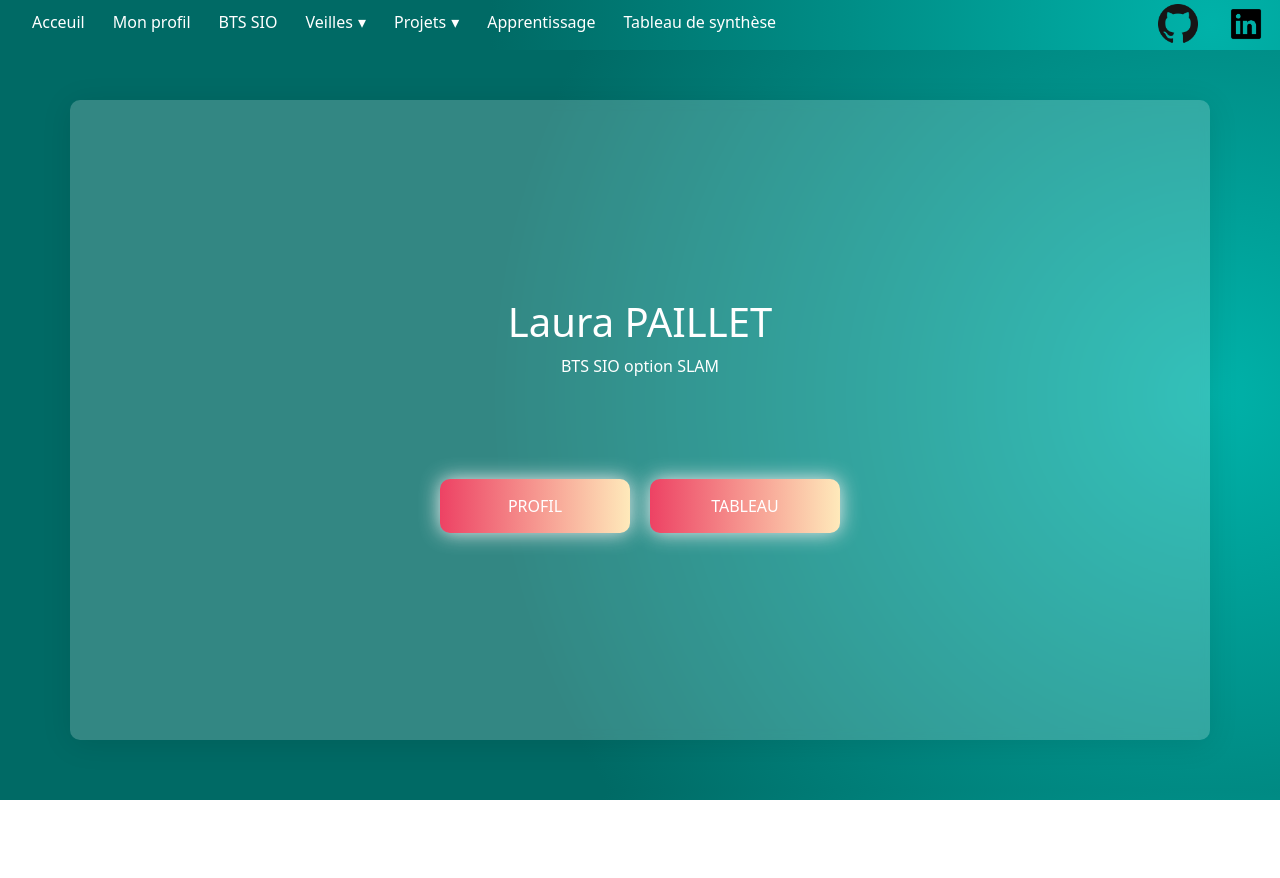
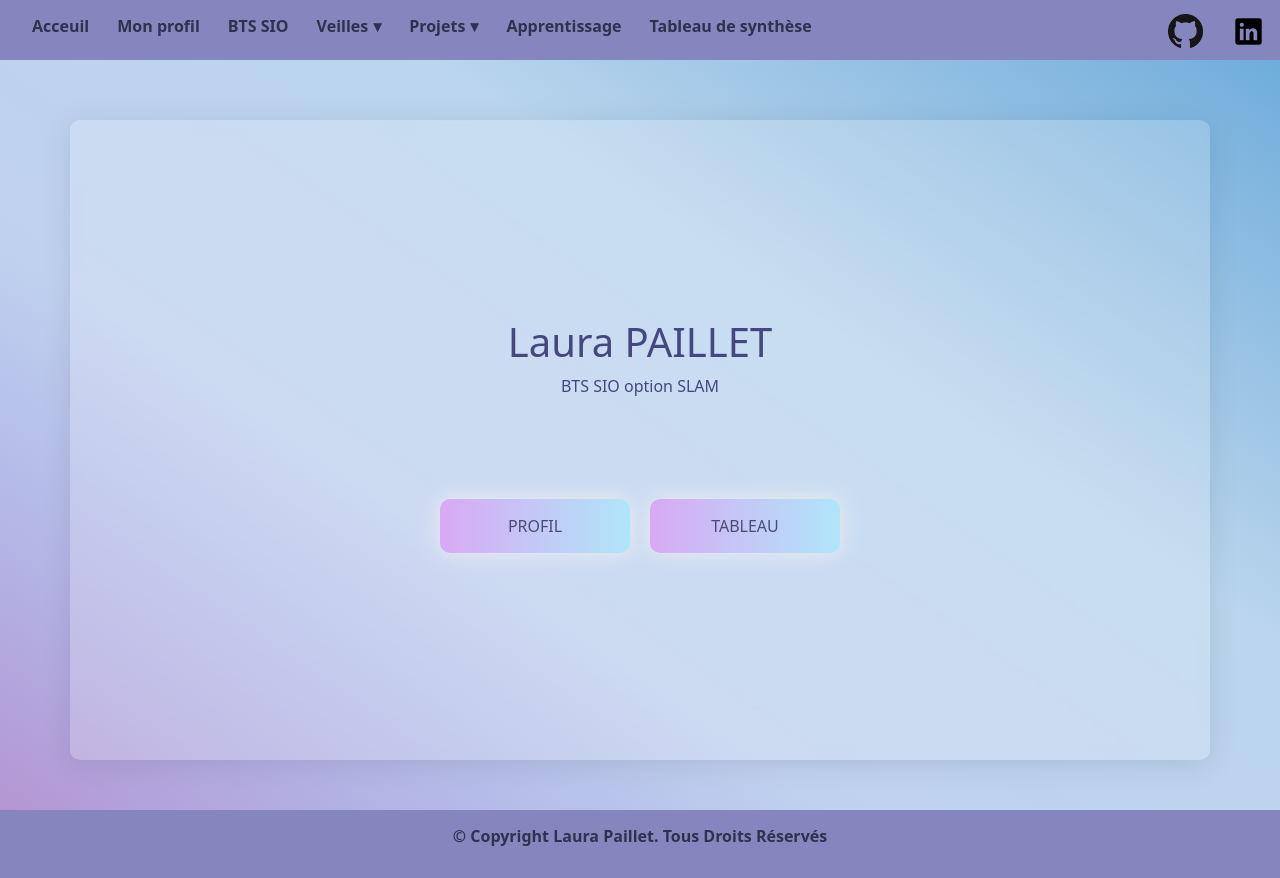
Before and after one commit to L-Paillet/laura_paillet, a plain HTML site: page html/acceuil.html in a window 1280 px wide. Before the commit the page ends 800 px from the top, so only its background shows below. Drawn offline with nearby package versions, Linux system fonts and the light colour scheme.

Commit message:
présentation BTS

```diff
--- a/css/acceuil.css
+++ b/css/acceuil.css
@@ -5,28 +5,31 @@
     grid-row-gap: 20px;
     justify-items: stretch;
     align-items: stretch;
-    max-width: 100%;
+    /* max-width: 100%; */
     height: 80vh;
     border-radius: 10px;
     background: rgba(255, 255, 255, 0.2);
     box-shadow: 0 4px 30px rgba(0, 0, 0, 0.1);
     backdrop-filter: blur(5px);
     -webkit-backdrop-filter: blur(5px);
-    margin: 50px 50px;
+    margin: 120px 50px 50px 50px;
  }
  .colContent {
     display: flex;
     flex-direction: column;
-    color: #fff;
+    color: rgb(68 72 126);
  }
 
- .vittel {
-    margin-top: 75px;
+ .btnShortcut {
+   display: flex;
+   justify-content: center;
+   flex-direction: row;
+   margin-top: 75px;
  }
 
 
  .btn-grad {
-    background-image: linear-gradient(to right, #ED4264 0%, #FFEDBC  51%, #ED4264  100%);
+    background-image: linear-gradient(to right, #d8a9f4 0%, #afe7f9 51%, #d8a9f4 100%);
     margin: 10px;
     padding: 15px 45px;
     text-align: center;
@@ -36,7 +39,7 @@
 
     box-shadow: 0 0 20px #eee;
     border-radius: 10px;
-    display: block;
+    /* display: block;é */
     border: none;
     width: 190px;
   }
@@ -48,9 +51,16 @@
   }
 
 .linkButton {
-    color: white;
+    color: #4a4d73;
+    font-weight: 500;
     text-decoration: none;
 }
-.linkButton:hover {
-    color: #fff;
+
+@media screen and (max-width: 685px) {
+   .btnShortcut {
+      display: flex;
+      justify-content: center;
+      flex-direction: column;
+      margin-top: 55px;
+    }
 }
--- a/css/common.css
+++ b/css/common.css
@@ -1,12 +1,25 @@
+/* color background */
 body {
-    background-image: radial-gradient( circle 939px at 94.7% 50%,  rgba(0,178,169,1) 0%, rgba(0,106,101,1) 76.9% );
+    background-image: linear-gradient(to right top, #b68ecd, #b3a0da, #b3b2e4, #b7c2eb, #c0d1ef, #bed2ef, #bcd4ee, #bad5ed, #a6cae8, #92bfe3, #7db4de, #65a9d9);
 }
 
+/* Footer */
+.prettyFooter {
+	background-color: rgb(134, 134, 190);
+	padding: 14px 14px;
+	color: #2d324e;
+	font-size: 16px;
+	font-weight: 600;
+}
+
+/* Menu */
 #menu {
-	color: #FFF;
-	height: 50px;
+	height: 60px;
 	padding-left: 18px;
     width: 100%;
+	position: fixed;
+	top: 0;
+	z-index: 3;
 }
 
 #menu ul, #menu li {
@@ -27,11 +40,11 @@ body {
 
 #menu a {
 	display: block;
-	line-height: 45px;
-	padding: 0 14px;
 	text-decoration: none;
-	color: #FFFFFF;
+	padding: 14px 14px;
+	color: #2d324e;
 	font-size: 16px;
+	font-weight: 600;
 }
 
 #menu a.dropdown-arrow:after {
@@ -98,17 +111,21 @@ body {
 }
 
 .menuBack {
-    background-image: radial-gradient( circle 939px at 94.7% 50%,  rgba(0,178,169,1) 0%, rgba(0,106,101,1) 76.9% );
+	background-color: rgb(134, 134, 190);
 }
 
+/* logo linkedin */
 .logoDin {
-	width: 40px;
+	width: 35px;
 }
 
+/* logo git */
 .logoGit {
-	width:40px;
+	width:35px;
 }
+/* fin Menu */
 
+/* responsive */
 @media screen and (max-width: 885px){
 	#menu {
 		position:relative
--- a/html/acceuil.html
+++ b/html/acceuil.html
@@ -12,6 +12,7 @@
         <link rel="stylesheet" href="../js/common.js">
         <title>Acceuil</title>
     </head>
+
     <body>
         <nav id='menu' class="menuBack menuScroll">
             <input type='checkbox' id='responsive-menu' onclick='updatemenu()'><label></label>
@@ -43,15 +44,20 @@
                 </a>
             </div>
         </nav>
+
         <div class="container">
             <div class="d-flex justify-content-center align-items-center colContent">
                 <h1>Laura PAILLET</h1>
                 <p>BTS SIO option SLAM</p>
-            <div class="d-flex justify-content-center flex-row vittel">
+                <div class="btnShortcut">
                     <button class="btn-grad"> <a class="linkButton" href="../html/profil.html">Profil</a> </button>
                     <button class="btn-grad"> <a class="linkButton" href="../html/tableau.html">Tableau</a> </button>
                 </div>
             </div>
         </div>
     </body>
+
+    <footer class="d-flex justify-content-center prettyFooter">
+        <p>© Copyright Laura Paillet. Tous Droits Réservés</p>
+    </footer>
 </html>
```
Also changed, not shown: css/bts.css (+7 -0 lines), html/apprentissage.html (+6 -0 lines), html/bts.html (+10 -1 lines), html/profil.html (+5 -0 lines), html/projet.html (+6 -0 lines), html/tableau.html (+5 -0 lines), html/veille.html (+5 -0 lines). Lines whose indentation alone changed are shown as unchanged.
